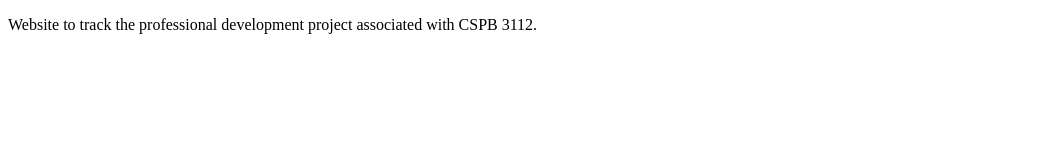
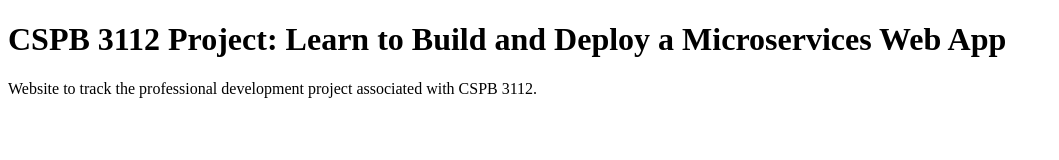
Before and after one commit to TrullJ/trullj.github.io, a plain HTML site: page index.html in a window 1280 px wide. Shown: the whole page, without its empty margins (0-1059 px from the left). Drawn offline with Linux system fonts and the light colour scheme.

Commit message:
Update index.html

```diff
--- a/index.html
+++ b/index.html
@@ -4,6 +4,7 @@
     <title>Jonathan Trull Website</title>
   </head>
   <body>
+    <H1>CSPB 3112 Project: Learn to Build and Deploy a Microservices Web App</H1>
     <p>Website to track the professional development project associated with CSPB 3112.</p>
   </body>
 </html>
```
